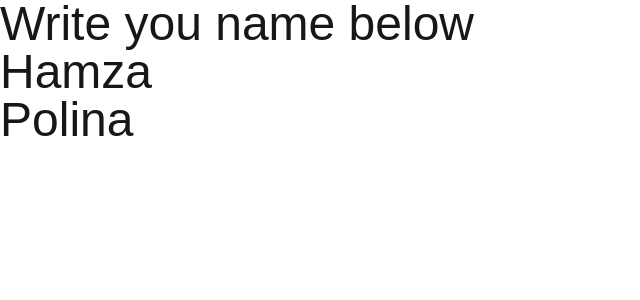
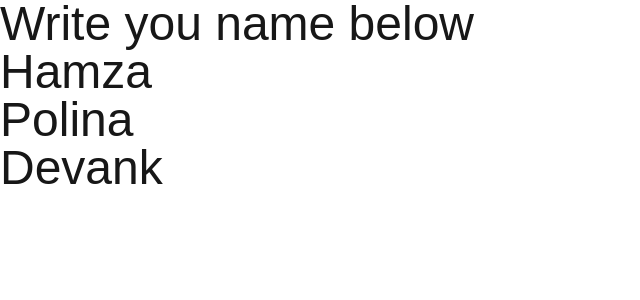
Before and after one commit to Resso-ai/Resso-Website, a Next.js app: page / in a window 1280 px wide. Shown: the top 300 px of the page, without its empty margins (0-640 px from the left). Built offline with nearby package versions, Linux system fonts and the light colour scheme.

Commit message:
Update page.tsx

```diff
--- a/src/app/page.tsx
+++ b/src/app/page.tsx
@@ -6,6 +6,7 @@ export default function Home() {
       <h1 className="text-5xl">Write you name below</h1>
       <p className="text-5xl">Hamza</p>
       <p className="text-5xl">Polina</p>
+      <p className="text-5xl">Devank</p>
     </div>
   );
 }
```
